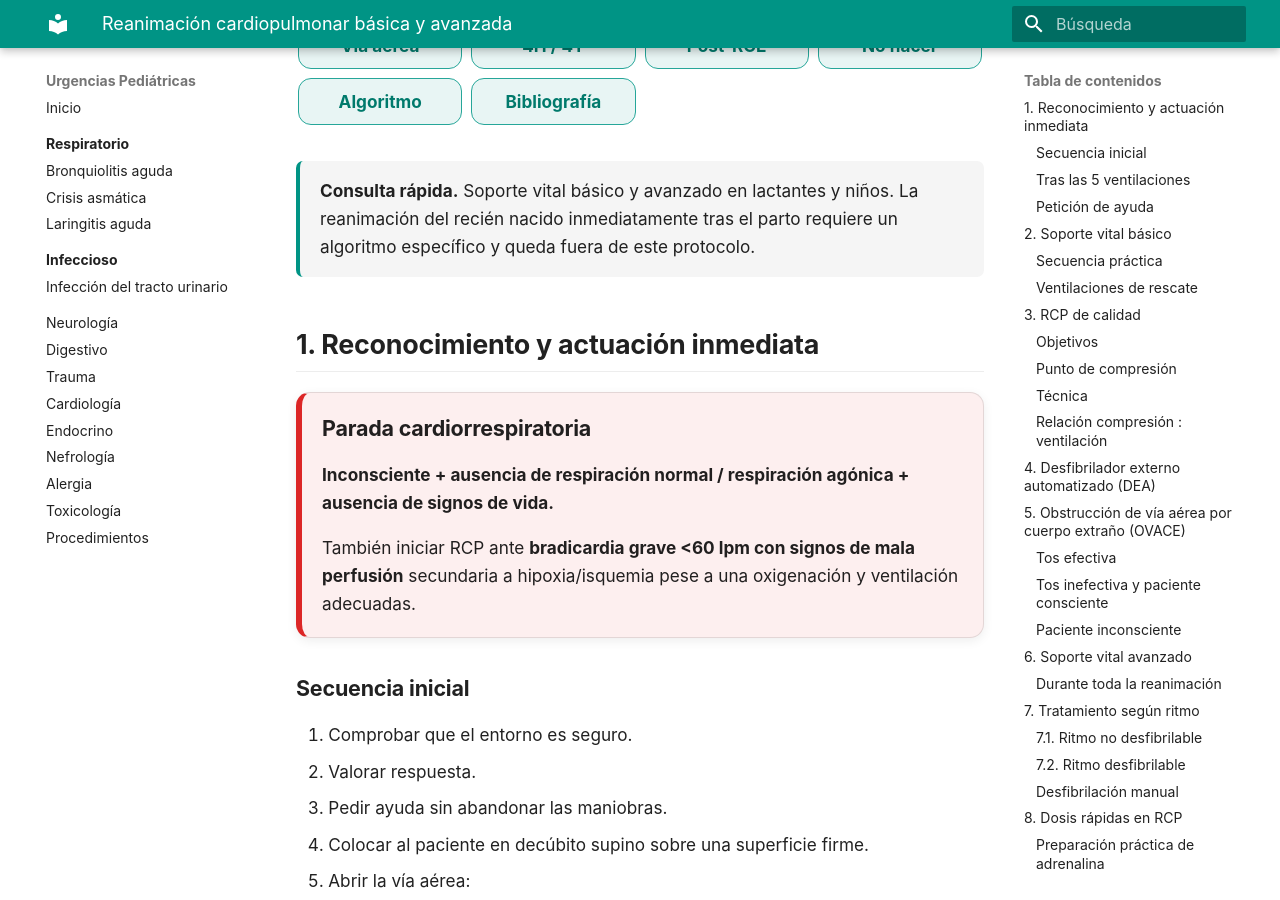
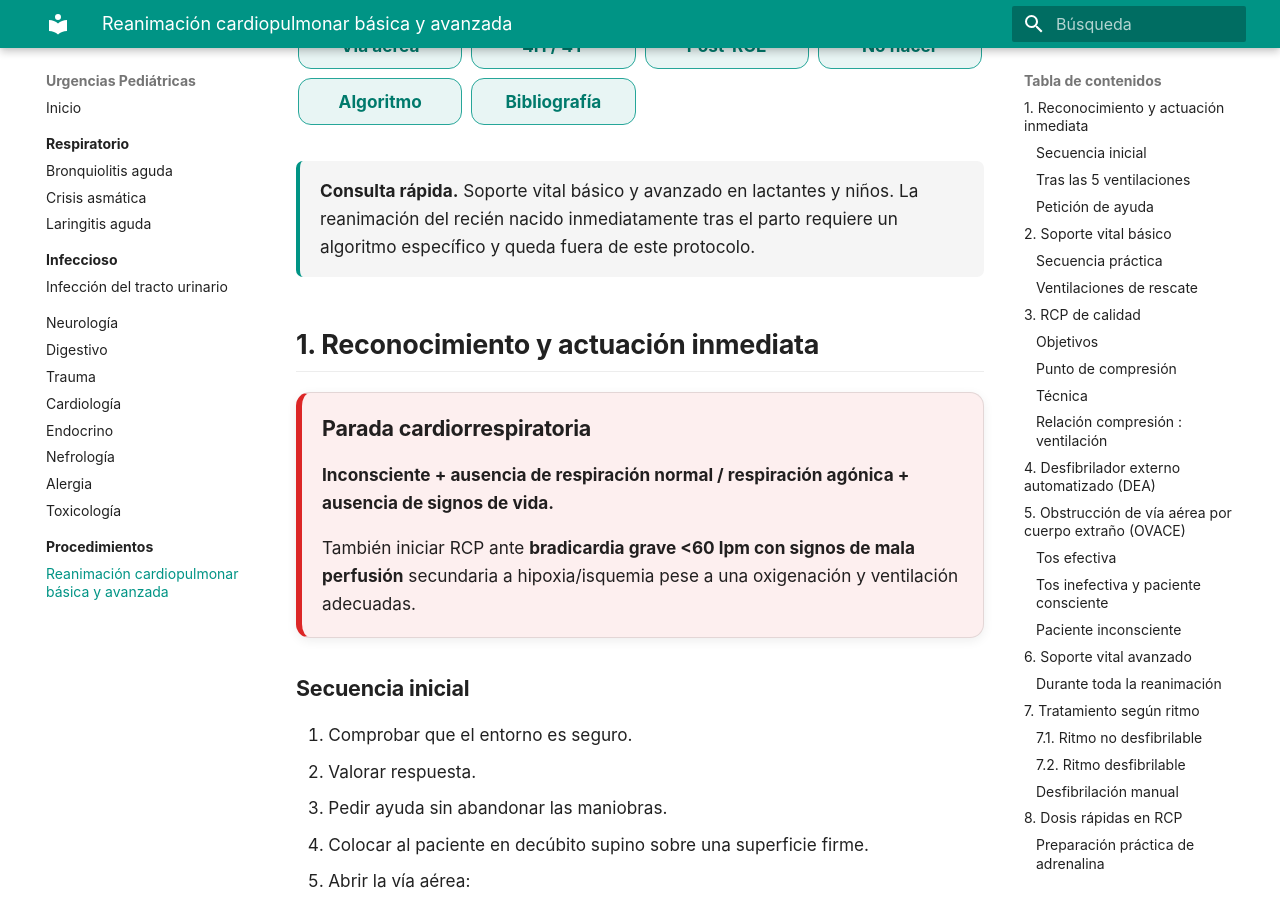
Before and after one commit to gonzaloares/urgencias-pediatricas, an MkDocs documentation site: the page built from docs/procedimientos/reanimacion-basica-avanzada.md, in a window 1280 px wide and 900 px high, scrolled down 302 px. Built offline with MkDocs 1.6.1 and Material for MkDocs 9.7.7, drawn with Linux system fonts in a browser that asks for light colours.

Commit message:
Añade reanimación a la navegación

```diff
--- a/mkdocs.yml
+++ b/mkdocs.yml
@@ -31,7 +31,9 @@ nav:
   - Nefrología: nefrologia/index.md
   - Alergia: alergia/index.md
   - Toxicología: toxicologia/index.md
-  - Procedimientos: procedimientos/index.md
+  - Procedimientos:
+      - procedimientos/index.md
+      - Reanimación cardiopulmonar básica y avanzada: procedimientos/reanimacion-basica-avanzada.md
 
 plugins:
   - search:
```
